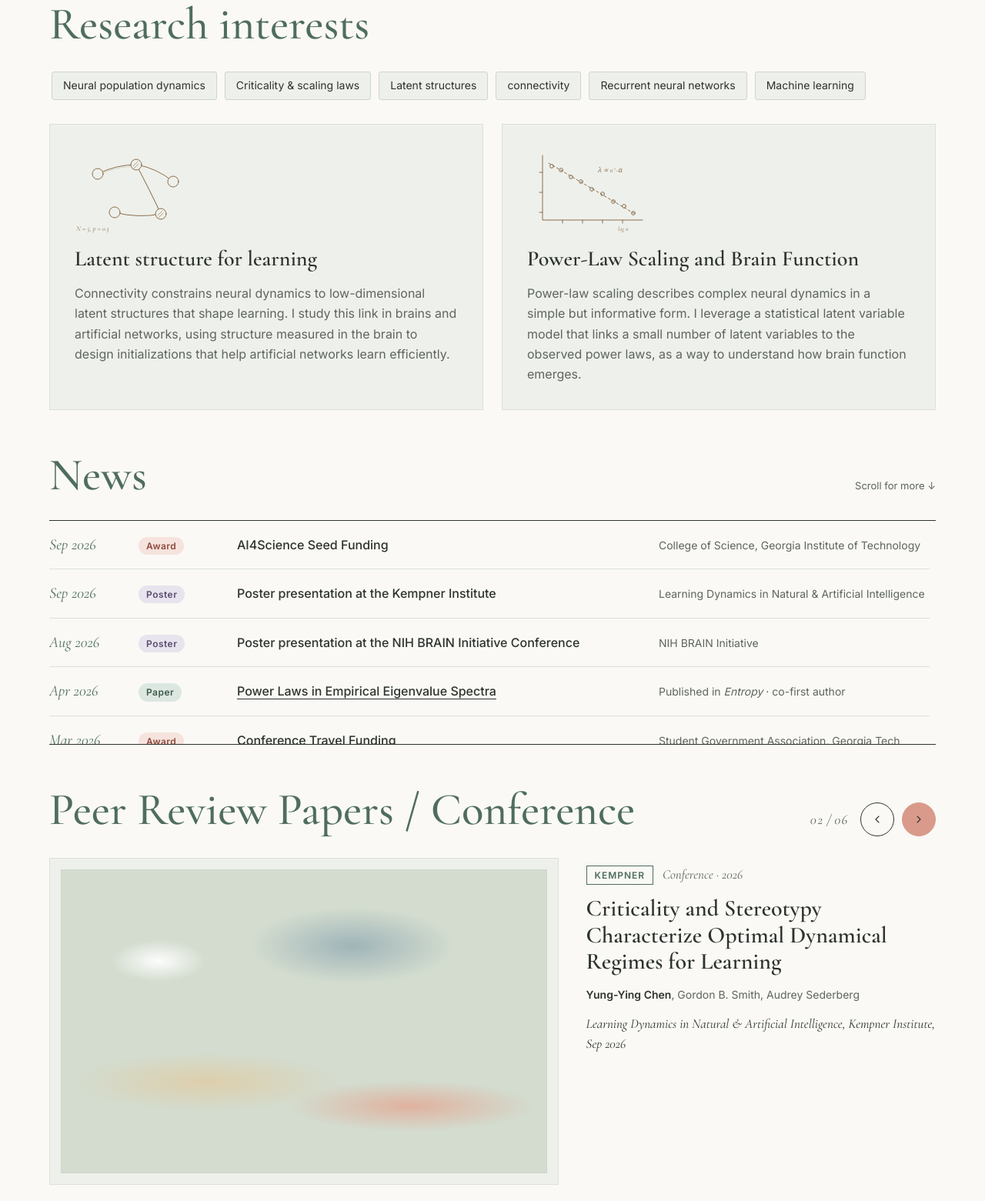
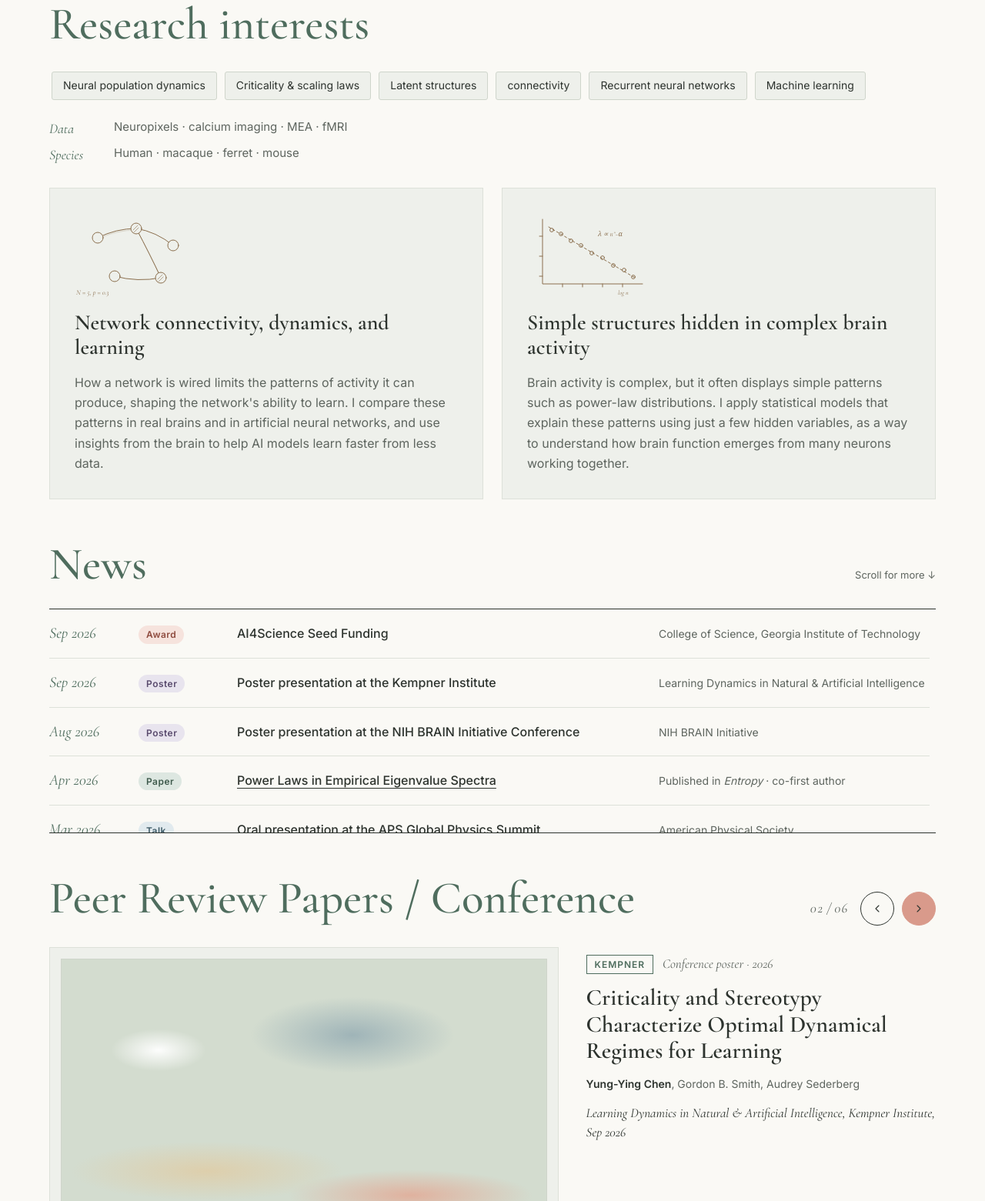
Before and after one commit to yung58/yung58.github.io, a plain HTML site: page index.html in a window 1280 px wide. Shown: the part 778-2339 px from the top of the page at 77% size. Drawn offline with nearby package versions, Linux system fonts and the light colour scheme.

Commit message:
Add files via upload
website update

```diff
--- a/index.html
+++ b/index.html
@@ -55,6 +55,15 @@ h2.sec{margin:0;color:var(--sage);font-family:var(--serif);font-size:clamp(40px,
 .card h3{margin:0;font-family:var(--serif);font-size:28px;font-weight:600;line-height:1.15}
 .card p{margin:0;color:var(--muted);font-size:16px;line-height:1.65}
 
+/* research meta */
+.meta{margin:-8px 0 0;display:flex;flex-direction:column;gap:6px;font-size:15px}
+.meta div{display:flex;flex-wrap:wrap;gap:4px 12px}
+.meta dt{flex:0 0 72px;font-family:var(--serif);font-style:italic;font-size:18px;color:var(--sage)}
+.meta dd{margin:0;color:var(--muted)}
+.skills{display:flex;flex-direction:column;gap:14px}
+.skill-row{display:flex;flex-wrap:wrap;align-items:center;gap:10px}
+.skill-row .lab{flex:0 0 150px;font-family:var(--serif);font-style:italic;font-size:18px;color:var(--sage)}
+
 /* news */
 .sec-head{display:flex;flex-wrap:wrap;justify-content:space-between;align-items:baseline;gap:8px 20px}
 .hint{font-size:13px;color:var(--muted)}
@@ -66,7 +75,7 @@ h2.sec{margin:0;color:var(--sage);font-family:var(--serif);font-size:clamp(40px,
 .n-kind{flex:0 0 104px}
 .pill{display:inline-block;padding:2px 10px;border-radius:999px;font-size:12px;font-weight:600;letter-spacing:0.04em}
 .k-award{background:#F6E3DD;color:#8E4A3E}.k-poster{background:#E8E4EE;color:#5A4B6E}.k-paper{background:#DDE7E1;color:#3E5A4C}
-.k-milestone{background:#F1EEE6;color:#6B5A3A}.k-fellow{background:#F0E4E1;color:#85514A}.k-schol{background:#E1E7EC;color:#43596B}
+.k-milestone{background:#F1EEE6;color:#6B5A3A}.k-fellow{background:#F0E4E1;color:#85514A}.k-schol{background:#E1E7EC;color:#43596B}.k-talk{background:#E1EAEE;color:#3D5A66}
 .n-title{flex:2 1 300px;min-width:0;font-size:16px;font-weight:500}
 .n-org{flex:1 1 240px;min-width:0;font-size:14px;color:var(--muted)}
 
@@ -158,7 +167,7 @@ footer i{font-family:var(--serif);font-size:13px;color:var(--sage)}
 <section class="hero" aria-labelledby="page-title">
 <div class="hero-text">
 <h1 id="page-title">Yung-Ying Chen</h1>
-<p class="tagline">I study how network connectivity shapes the latent structures of neural dynamics and how these structures support learning in brains and machines.</p>
+<p class="tagline">I study how network connectivity shapes the structures of neural dynamics and how these structures support learning in brains and machines.</p>
 <div class="about-row">
 <h2 id="about">About</h2>
 <a class="btn" href="files/Yung-Ying_Chen_CV.pdf" target="_blank" rel="noopener">CV ↗</a>
@@ -175,6 +184,10 @@ footer i{font-family:var(--serif);font-size:13px;color:var(--sage)}
 <div class="tags">
 <span class="tag">Neural population dynamics</span><span class="tag">Criticality &amp; scaling laws</span><span class="tag">Latent structures</span><span class="tag">connectivity</span><span class="tag">Recurrent neural networks</span><span class="tag">Machine learning</span>
 </div>
+<dl class="meta">
+<div><dt>Data</dt><dd>Neuropixels · calcium imaging · MEA · fMRI</dd></div>
+<div><dt>Species</dt><dd>Human · macaque · ferret · mouse</dd></div>
+</dl>
 <div class="grid2">
 <article class="card">
 <svg aria-hidden="true" width="160" height="110" viewBox="0 0 160 110" fill="none" stroke="#8B6F4E" stroke-width="1" stroke-linecap="round">
@@ -191,8 +204,8 @@ footer i{font-family:var(--serif);font-size:13px;color:var(--sage)}
 <path d="M76 22l6-6M77 25l6-6M108 86l6-6M109 89l6-6" stroke-width="0.6"></path>
 <text x="2" y="106" font-family="Cormorant Garamond, Georgia, serif" font-style="italic" font-size="9" fill="#8B6F4E" stroke="none">N = 5,  p = 0.3</text>
 </svg>
-<h3>Latent structure for learning</h3>
-<p>Connectivity constrains neural dynamics to low-dimensional latent structures that shape learning. I study this link in brains and artificial networks, using structure measured in the brain to design initializations that help artificial networks learn efficiently.</p>
+<h3>Network connectivity, dynamics, and learning</h3>
+<p>How a network is wired limits the patterns of activity it can produce, shaping the network's ability to learn. I compare these patterns in real brains and in artificial neural networks, and use insights from the brain to help AI models learn faster from less data.</p>
 </article>
 <article class="card">
 <svg aria-hidden="true" width="160" height="110" viewBox="0 0 160 110" fill="none" stroke="#8B6F4E" stroke-width="1" stroke-linecap="round">
@@ -203,8 +216,8 @@ footer i{font-family:var(--serif);font-size:13px;color:var(--sage)}
 <text x="92" y="30" font-family="Cormorant Garamond, Georgia, serif" font-style="italic" font-size="9" fill="#8B6F4E" stroke="none">λ ∝ n^−α</text>
 <text x="118" y="106" font-family="Cormorant Garamond, Georgia, serif" font-style="italic" font-size="8" fill="#8B6F4E" stroke="none">log n</text>
 </svg>
-<h3>Power-Law Scaling and Brain Function</h3>
-<p>Power-law scaling describes complex neural dynamics in a simple but informative form. I leverage a statistical latent variable model that links a small number of latent variables to the observed power laws, as a way to understand how brain function emerges.</p>
+<h3>Simple structures hidden in complex brain activity</h3>
+<p>Brain activity is complex, but it often displays simple patterns such as power-law distributions. I apply statistical models that explain these patterns using just a few hidden variables, as a way to understand how brain function emerges from many neurons working together.</p>
 </article>
 </div>
 </section>
@@ -220,6 +233,7 @@ footer i{font-family:var(--serif);font-size:13px;color:var(--sage)}
 <li><span class="n-date">Sep 2026</span><span class="n-kind"><span class="pill k-poster">Poster</span></span><span class="n-title">Poster presentation at the Kempner Institute</span><span class="n-org">Learning Dynamics in Natural &amp; Artificial Intelligence</span></li>
 <li><span class="n-date">Aug 2026</span><span class="n-kind"><span class="pill k-poster">Poster</span></span><span class="n-title">Poster presentation at the NIH BRAIN Initiative Conference</span><span class="n-org">NIH BRAIN Initiative</span></li>
 <li><span class="n-date">Apr 2026</span><span class="n-kind"><span class="pill k-paper">Paper</span></span><span class="n-title"><a href="#papers">Power Laws in Empirical Eigenvalue Spectra</a></span><span class="n-org">Published in <em>Entropy</em> · co-first author</span></li>
+<li><span class="n-date">Mar 2026</span><span class="n-kind"><span class="pill k-talk">Talk</span></span><span class="n-title"><a href="#papers">Oral presentation at the APS Global Physics Summit</a></span><span class="n-org">American Physical Society</span></li>
 <li><span class="n-date">Mar 2026</span><span class="n-kind"><span class="pill k-award">Award</span></span><span class="n-title">Conference Travel Funding</span><span class="n-org">Student Government Association, Georgia Tech</span></li>
 <li><span class="n-date">Mar 2026</span><span class="n-kind"><span class="pill k-award">Award</span></span><span class="n-title">Travel Award</span><span class="n-org">School of Physics, Georgia Tech</span></li>
 <li><span class="n-date">Aug 2024</span><span class="n-kind"><span class="pill k-milestone">Milestone</span></span><span class="n-title">Started Ph.D. in Physics</span><span class="n-org">Georgia Institute of Technology</span></li>
@@ -272,6 +286,14 @@ footer i{font-family:var(--serif);font-size:13px;color:var(--sage)}
 <li><span class="t-term">Spring 2023</span><span class="t-course">Professional Issues in Biomedical Engineering <span>(BME 42-201/42-781)</span></span><span class="t-role">Teaching Assistant</span></li>
 </ul>
 </div>
+</div>
+</section>
+
+<section id="skills" aria-labelledby="skills-title">
+<h2 class="sec" id="skills-title">Technical skills</h2>
+<div class="skills">
+<div class="skill-row"><span class="lab">Programming</span><span class="tag">Python</span><span class="tag">PyTorch</span><span class="tag">Scikit-learn</span><span class="tag">MATLAB</span><span class="tag">Linux</span><span class="tag">LaTeX</span></div>
+<div class="skill-row"><span class="lab">Neural data analysis</span><span class="tag">Calcium imaging</span><span class="tag">fMRI</span><span class="tag">Neuropixels</span><span class="tag">MEA</span></div>
 </div>
 </section>
 
@@ -329,23 +351,23 @@ footer i{font-family:var(--serif);font-size:13px;color:var(--sage)}
       pre: 'Liu, B.; ', me: 'Chen, Y.-Y.*', post: '; Li, M.S.; Morgan, V.T.; Abdelaleem, E.; Sederberg, A.',
       cite: 'Entropy 2026, 28, 418', note: '* co-first author',
       img: 'images/entropy_fig2.jpg', alt: 'Fig. 2: rank scaling, stability of fit, CCDF and selection of lambda-min on a toy model' },
-    { venue: 'KEMPNER', kind: 'Conference', year: '2026', linkLabel: 'Abstract', href: '',
+    { venue: 'KEMPNER', kind: 'Conference poster', year: '2026', linkLabel: 'Abstract', href: '',
       title: 'Criticality and Stereotypy Characterize Optimal Dynamical Regimes for Learning',
       pre: '', me: 'Yung-Ying Chen', post: ', Gordon B. Smith, Audrey Sederberg',
       cite: 'Learning Dynamics in Natural & Artificial Intelligence, Kempner Institute, Sep 2026', note: '',
       art: 'radial-gradient(ellipse 40% 14% at 30% 70%, rgba(222,206,170,0.95), transparent 70%), radial-gradient(ellipse 36% 12% at 72% 78%, rgba(226,170,150,0.85), transparent 70%), radial-gradient(ellipse 30% 18% at 60% 25%, rgba(150,173,180,0.85), transparent 70%), radial-gradient(ellipse 14% 10% at 20% 30%, rgba(255,255,255,0.95), transparent 70%), #D3DCCF' },
-    { venue: 'NIH BRAIN', kind: 'Conference', year: '2026', linkLabel: 'Abstract', href: '',
+    { venue: 'NIH BRAIN', kind: 'Conference poster', year: '2026', linkLabel: 'Abstract', href: '',
       title: 'Simple Origins of Complex Statistical Signatures in Neural Population Activities',
       pre: '', me: 'Yung-Ying Chen', post: ', Seongeun Chung, Benyuan Liu, Eslam Abdelaleem, Audrey Sederberg',
       cite: 'NIH BRAIN Initiative Conference, Aug 2026', note: '',
       art: 'radial-gradient(ellipse 45% 20% at 50% 40%, rgba(255,240,228,0.95), transparent 70%), radial-gradient(ellipse 30% 14% at 25% 70%, rgba(110,140,140,0.8), transparent 70%), radial-gradient(ellipse 26% 12% at 75% 72%, rgba(201,170,160,0.85), transparent 70%), radial-gradient(ellipse 12% 8% at 70% 30%, rgba(222,206,170,0.9), transparent 70%), #D2DCDD' },
-    { venue: 'APS', kind: 'Conference', year: '2026', linkLabel: 'Abstract', href: 'https://meetings-archive.aps.org/smt/2026/mar-m62/4/',
+    { venue: 'APS', kind: 'Oral presentation', year: '2026', linkLabel: 'Abstract', href: 'https://meetings-archive.aps.org/smt/2026/mar-m62/4/',
       title: 'Decoupling Stereotyped Dynamics from Criticality in Simple Neural Networks',
       pre: '', me: 'Yung-Ying Chen', post: ', Gordon B. Smith, Audrey J. Sederberg',
       cite: 'APS Global Physics Summit 2026, Mar 2026', note: '',
       art: 'radial-gradient(ellipse 30% 16% at 30% 35%, rgba(217,154,139,0.9), transparent 70%), radial-gradient(ellipse 34% 14% at 70% 65%, rgba(127,155,138,0.9), transparent 70%), radial-gradient(ellipse 12% 8% at 55% 45%, rgba(222,206,170,0.95), transparent 70%), radial-gradient(ellipse 10% 7% at 25% 70%, rgba(255,255,255,0.95), transparent 70%), radial-gradient(ellipse 20% 10% at 80% 25%, rgba(201,170,160,0.85), transparent 70%), #E6DACB' },
     { venue: 'MNRAS', kind: 'Journal', year: '2022', linkLabel: 'Paper', href: 'https://academic.oup.com/mnras/article/509/2/2258/6420258',
-      title: 'A simple numerical experiment on the dust temperature bias for Lyman break galaxies at z ∼ 5',
+      title: 'A simple numerical experiment on the dust temperature bias for Lyman break galaxies at z ≳ 5',
       pre: '', me: 'Chen, Y.-Y.', post: ', Hirashita, H., Wang, W.-H., & Nakai, N.',
       cite: 'Monthly Notices of the Royal Astronomical Society 509(2), 2258–2268, 2022', note: '',
       img: 'images/mnras_fig2.jpg', alt: 'Fig. 2: dust temperature versus infrared luminosity at z = 5, 7 and 10 for ALMA Bands 9, 7 and 6' },
```
